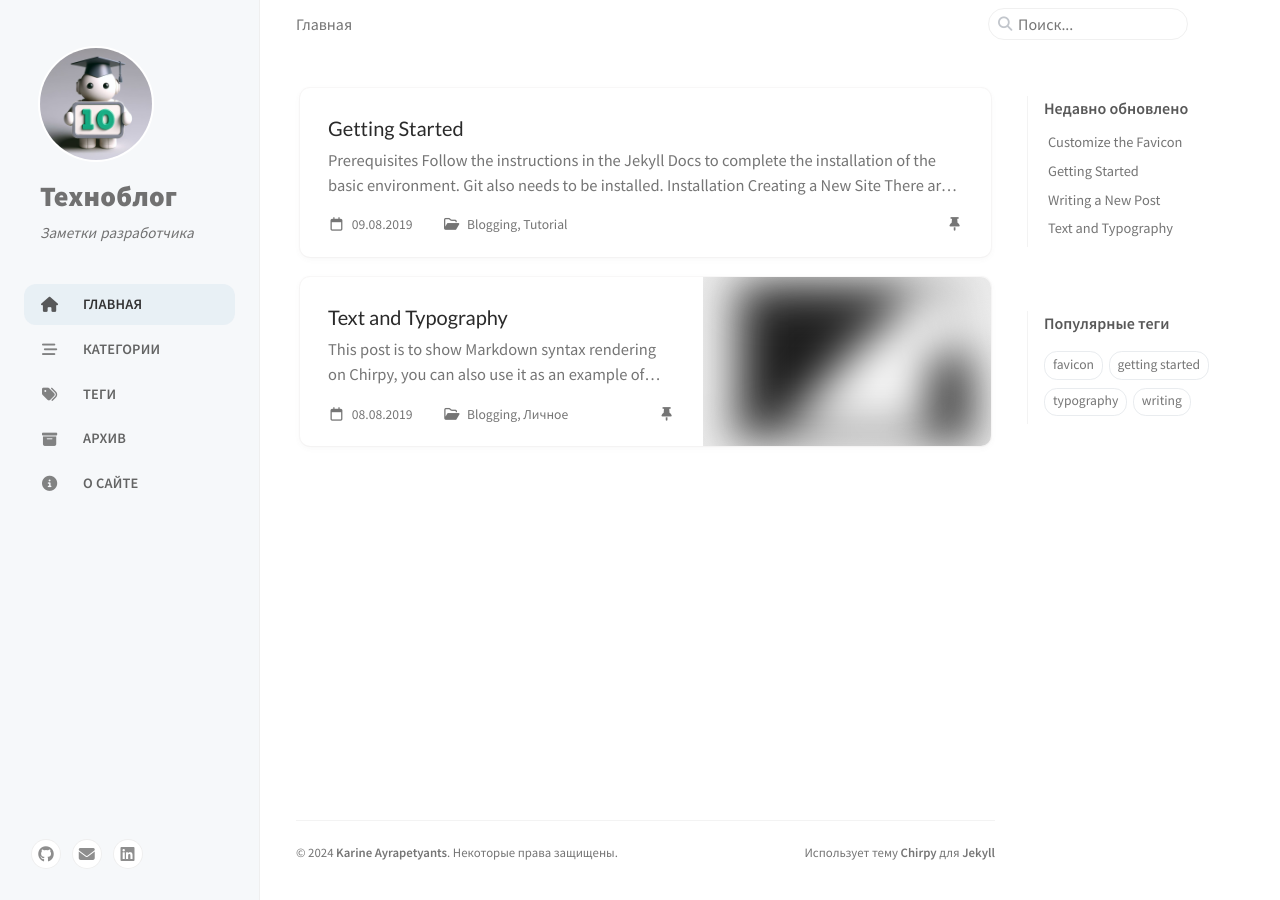
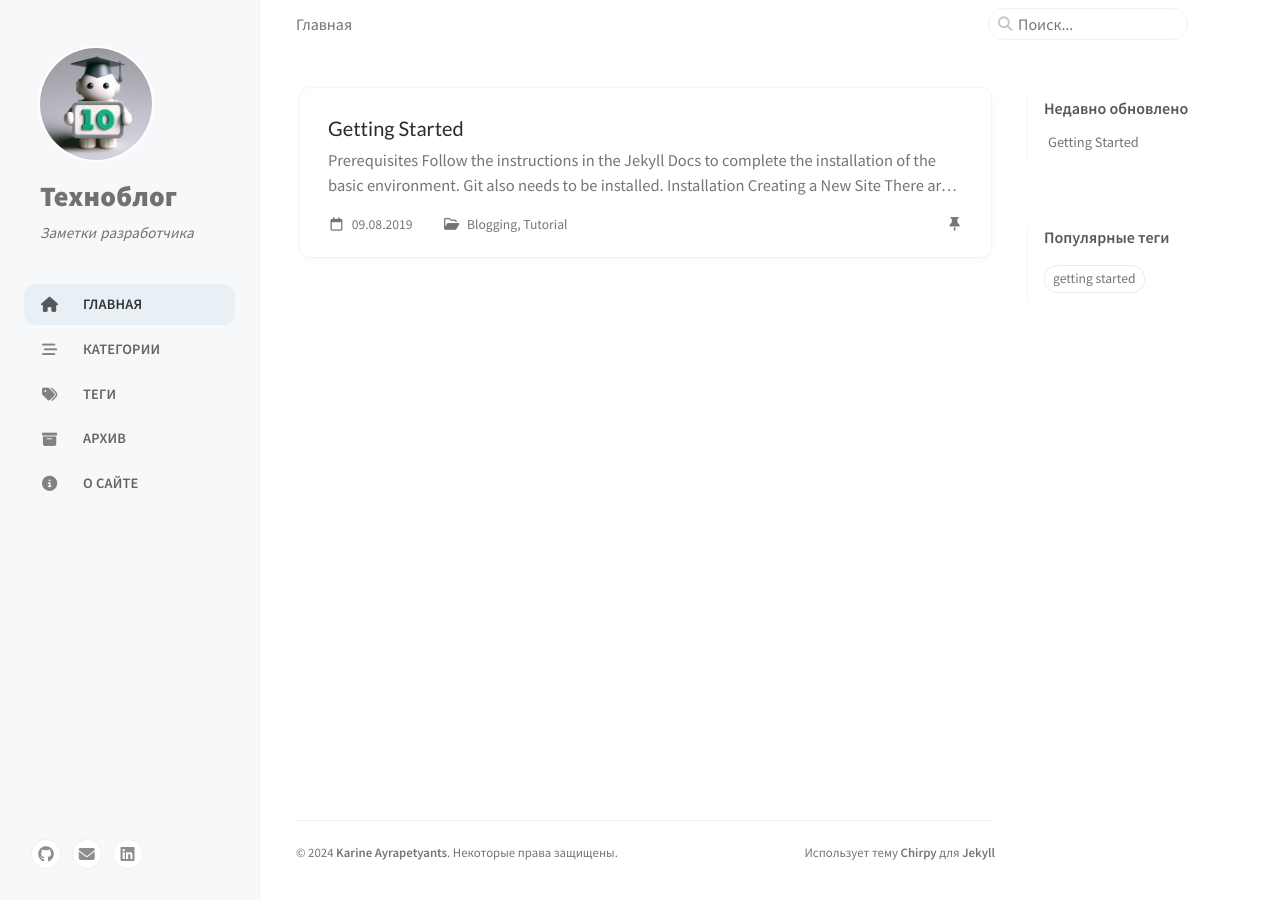
Before and after one commit to KarineAyrs/KarineAyrs.github.io, a Jekyll site: the page built from index.html, in a window 1280 px wide. Built offline with Jekyll 4.4.1, drawn with Linux system fonts in a browser that asks for light colours; cached includes are drawn as plain includes; some of the changed lines change nothing that is shown.

Commit message:
exclude examples

```diff
--- a/_config.yml
+++ b/_config.yml
@@ -197,7 +197,9 @@ exclude:
   - LICENSE
   - rollup.config.js
   - package*.json
-
+  - _posts/2019-08-08-text-and-typography.md
+  - _posts/2019-08-08-write-a-new-post.md
+  - _posts/2019-08-11-customize-the-favicon.md
 jekyll-archives:
   enabled: [categories, tags]
   layouts:
```
